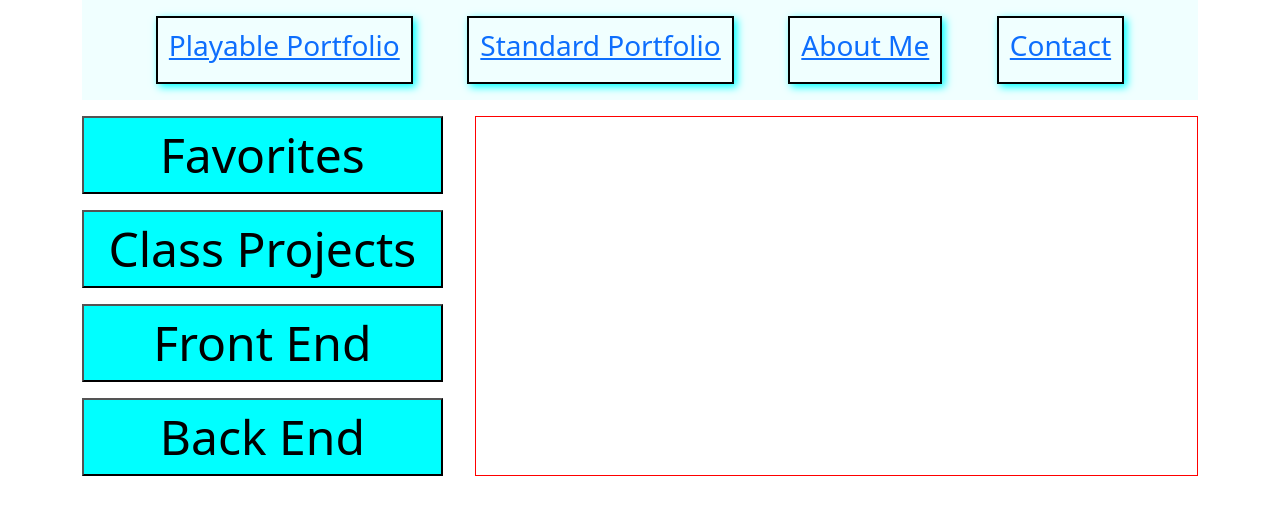
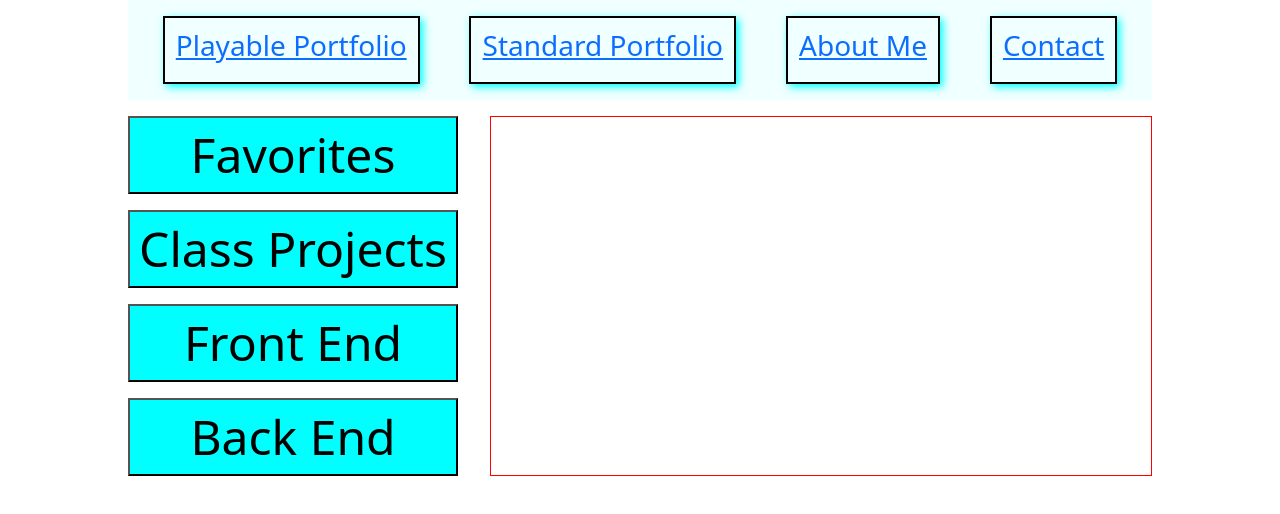
Before and after one commit to JLEWilson/Playable_Portfolio, a React (Create React App) app in the folder Capstone/: page /portfolio in a window 1280 px wide. Shown: the top 514 px of the page. Built offline with nearby package versions, Linux system fonts and the light colour scheme; what react-unity-webgl would draw is missing.

Commit message:
remove bootstrap, add custom container

```diff
--- a/Capstone/src/components/App.js
+++ b/Capstone/src/components/App.js
@@ -5,12 +5,18 @@ import About from "./About";
 import Contact from "./Contact"
 import PortfolioControl from "./StandardPortfolio/PortfolioControl";
 import { BrowserRouter as Router, Switch, Route } from "react-router-dom";
-import Container from "react-bootstrap/Container";
+
 
 function App() {
+  const styles = {
+    container: {
+      width: "80vw",
+      margin: "0 10vw"
+    }
+  }
   return (
     <Router>
-      <Container>
+      <div style={styles.container}>
         <NavBar/>
         <Switch>
           <Route exact path="/">
@@ -26,7 +32,7 @@ function App() {
             <Contact />
           </Route>
         </Switch>
-      </Container>
+      </div>
     </Router>
   );
 }
```
